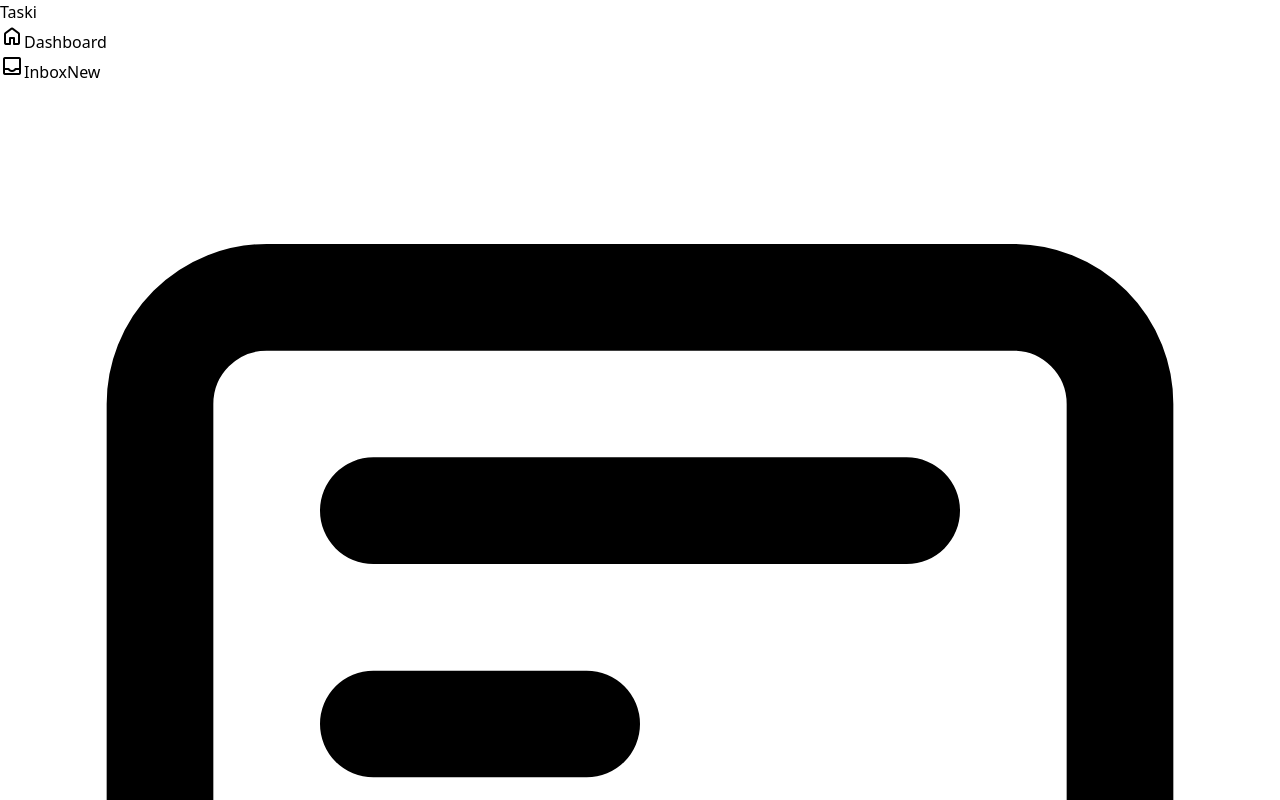
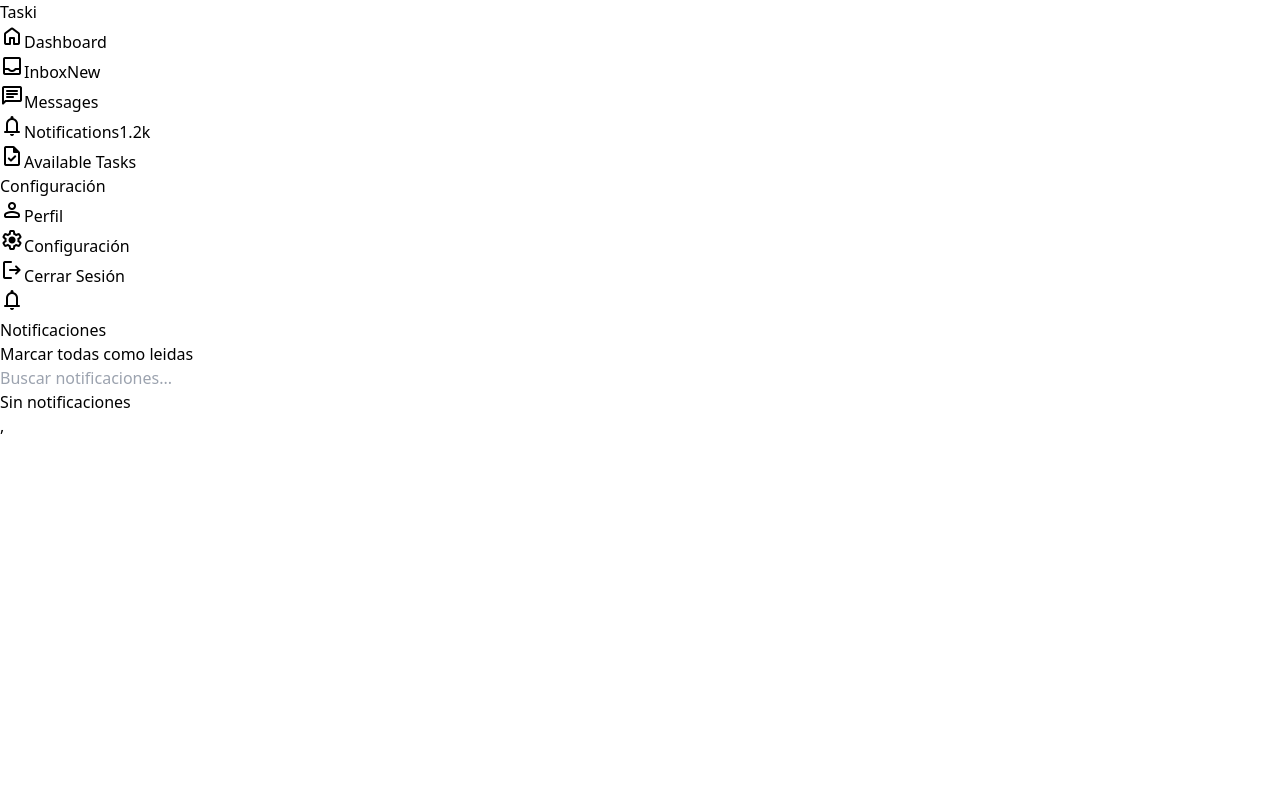
Before and after one commit to jjuancoo/Tareas_Inteligentes_UI, a React (Vite) app: page /dashboard/notifications in a window 1280 px wide. Shown: the top 800 px of the page. Built offline with nearby package versions, Linux system fonts and the light colour scheme.

Commit message:
Rediseño de iconos del Sidebar dentro del dashboard

```diff
--- a/src/components/Sidebar.jsx
+++ b/src/components/Sidebar.jsx
@@ -41,7 +41,9 @@ const Sidebar = () => {
                             <li>
                                 <a href="#" class="relative flex flex-row items-center h-11 focus:outline-none hover:bg-gray-50 text-gray-600 hover:text-gray-800 border-l-4 border-transparent hover:border-indigo-500 pr-6">
                                     <span class="inline-flex justify-center items-center ml-4">
-                                        <svg class="w-5 h-5" fill="none" stroke="currentColor" viewBox="0 0 24 24" xmlns="http://www.w3.org/2000/svg"><path stroke-linecap="round" stroke-linejoin="round" stroke-width="2" d="M7 8h10M7 12h4m1 8l-4-4H5a2 2 0 01-2-2V6a2 2 0 012-2h14a2 2 0 012 2v8a2 2 0 01-2 2h-3l-4 4z"></path></svg>
+                                        <span class="material-symbols-rounded">
+                                            message
+                                        </span>
                                     </span>
                                     <span class="ml-2 text-sm tracking-wide truncate">Messages</span>
                                 </a>
@@ -49,56 +51,47 @@ const Sidebar = () => {
                             <li>
                                 <Link to='/dashboard/notifications' class="relative flex flex-row items-center h-11 focus:outline-none hover:bg-gray-50 text-gray-600 hover:text-gray-800 border-l-4 border-transparent hover:border-indigo-500 pr-6">
                                     <span class="inline-flex justify-center items-center ml-4">
-                                        <svg class="w-5 h-5" fill="none" stroke="currentColor" viewBox="0 0 24 24" xmlns="http://www.w3.org/2000/svg"><path stroke-linecap="round" stroke-linejoin="round" stroke-width="2" d="M15 17h5l-1.405-1.405A2.032 2.032 0 0118 14.158V11a6.002 6.002 0 00-4-5.659V5a2 2 0 10-4 0v.341C7.67 6.165 6 8.388 6 11v3.159c0 .538-.214 1.055-.595 1.436L4 17h5m6 0v1a3 3 0 11-6 0v-1m6 0H9"></path></svg>
+                                        <span class="material-symbols-rounded">
+                                            notifications
+                                        </span>
                                     </span>
                                     <span class="ml-2 text-sm tracking-wide truncate">Notifications</span>
                                     <span class="px-2 py-0.5 ml-auto text-xs font-medium tracking-wide text-red-500 bg-red-50 rounded-full">1.2k</span>
                                 </Link>
                             </li>
+                            <li>
+                                <a href="#" class="relative flex flex-row items-center h-11 focus:outline-none hover:bg-gray-50 text-gray-600 hover:text-gray-800 border-l-4 border-transparent hover:border-indigo-500 pr-6">
+                                    <span class="inline-flex justify-center items-center ml-4">
+                                        <span class="material-symbols-rounded">
+                                            task
+                                        </span>
+                                    </span>
+                                    <span class="ml-2 text-sm tracking-wide truncate">Available Tasks</span>
+                                </a>
+                            </li>
                             <li class="px-5">
                                 <div class="flex flex-row items-center h-8">
-                                    <div class="text-sm font-light tracking-wide text-gray-500">Tasks</div>
+                                    <div class="text-sm font-light tracking-wide text-gray-500">Configuración</div>
                                 </div>
                             </li>
                             <li>
                                 <a href="#" class="relative flex flex-row items-center h-11 focus:outline-none hover:bg-gray-50 text-gray-600 hover:text-gray-800 border-l-4 border-transparent hover:border-indigo-500 pr-6">
                                     <span class="inline-flex justify-center items-center ml-4">
-                                        <svg class="w-5 h-5" fill="none" stroke="currentColor" viewBox="0 0 24 24" xmlns="http://www.w3.org/2000/svg"><path stroke-linecap="round" stroke-linejoin="round" stroke-width="2" d="M9 5H7a2 2 0 00-2 2v12a2 2 0 002 2h10a2 2 0 002-2V7a2 2 0 00-2-2h-2M9 5a2 2 0 002 2h2a2 2 0 002-2M9 5a2 2 0 012-2h2a2 2 0 012 2m-3 7h3m-3 4h3m-6-4h.01M9 16h.01"></path></svg>
+                                        <span class="material-symbols-rounded">
+                                            person
+                                        </span>
                                     </span>
-                                    <span class="ml-2 text-sm tracking-wide truncate">Available Tasks</span>
+                                    <span class="ml-2 text-sm tracking-wide truncate">Perfil</span>
                                 </a>
                             </li>
                             <li>
                                 <a href="#" class="relative flex flex-row items-center h-11 focus:outline-none hover:bg-gray-50 text-gray-600 hover:text-gray-800 border-l-4 border-transparent hover:border-indigo-500 pr-6">
                                     <span class="inline-flex justify-center items-center ml-4">
-                                        <svg class="w-5 h-5" fill="none" stroke="currentColor" viewBox="0 0 24 24" xmlns="http://www.w3.org/2000/svg"><path stroke-linecap="round" stroke-linejoin="round" stroke-width="2" d="M12 4.354a4 4 0 110 5.292M15 21H3v-1a6 6 0 0112 0v1zm0 0h6v-1a6 6 0 00-9-5.197M13 7a4 4 0 11-8 0 4 4 0 018 0z"></path></svg>
+                                        <span class="material-symbols-rounded">
+                                            settings
+                                        </span>
                                     </span>
-                                    <span class="ml-2 text-sm tracking-wide truncate">Clients</span>
-                                    <span class="px-2 py-0.5 ml-auto text-xs font-medium tracking-wide text-green-500 bg-green-50 rounded-full">15</span>
-                                </a>
-                            </li>
-                            <li class="px-5">
-                                <div class="flex flex-row items-center h-8">
-                                    <div class="text-sm font-light tracking-wide text-gray-500">Settings</div>
-                                </div>
-                            </li>
-                            <li>
-                                <a href="#" class="relative flex flex-row items-center h-11 focus:outline-none hover:bg-gray-50 text-gray-600 hover:text-gray-800 border-l-4 border-transparent hover:border-indigo-500 pr-6">
-                                    <span class="inline-flex justify-center items-center ml-4">
-                                        <svg class="w-5 h-5" fill="none" stroke="currentColor" viewBox="0 0 24 24" xmlns="http://www.w3.org/2000/svg"><path stroke-linecap="round" stroke-linejoin="round" stroke-width="2" d="M16 7a4 4 0 11-8 0 4 4 0 018 0zM12 14a7 7 0 00-7 7h14a7 7 0 00-7-7z"></path></svg>
-                                    </span>
-                                    <span class="ml-2 text-sm tracking-wide truncate">Profile</span>
-                                </a>
-                            </li>
-                            <li>
-                                <a href="#" class="relative flex flex-row items-center h-11 focus:outline-none hover:bg-gray-50 text-gray-600 hover:text-gray-800 border-l-4 border-transparent hover:border-indigo-500 pr-6">
-                                    <span class="inline-flex justify-center items-center ml-4">
-                                        <svg class="w-5 h-5" fill="none" stroke="currentColor" viewBox="0 0 24 24" xmlns="http://www.w3.org/2000/svg">
-                                            <path stroke-linecap="round" stroke-linejoin="round" stroke-width="2" d="M10.325 4.317c.426-1.756 2.924-1.756 3.35 0a1.724 1.724 0 002.573 1.066c1.543-.94 3.31.826 2.37 2.37a1.724 1.724 0 001.065 2.572c1.756.426 1.756 2.924 0 3.35a1.724 1.724 0 00-1.066 2.573c.94 1.543-.826 3.31-2.37 2.37a1.724 1.724 0 00-2.572 1.065c-.426 1.756-2.924 1.756-3.35 0a1.724 1.724 0 00-2.573-1.066c-1.543.94-3.31-.826-2.37-2.37a1.724 1.724 0 00-1.065-2.572c-1.756-.426-1.756-2.924 0-3.35a1.724 1.724 0 001.066-2.573c-.94-1.543.826-3.31 2.37-2.37.996.608 2.296.07 2.572-1.065z"></path>
-                                            <path stroke-linecap="round" stroke-linejoin="round" stroke-width="2" d="M15 12a3 3 0 11-6 0 3 3 0 016 0z"></path>
-                                        </svg>
-                                    </span>
-                                    <span class="ml-2 text-sm tracking-wide truncate">Settings</span>
+                                    <span class="ml-2 text-sm tracking-wide truncate">Configuración</span>
                                 </a>
                             </li>
                             <li>
@@ -111,9 +104,11 @@ const Sidebar = () => {
                                     <Link to="/">
 
                                         <span class="inline-flex justify-center items-center ml-4">
-                                            <svg class="w-5 h-5" fill="none" stroke="currentColor" viewBox="0 0 24 24" xmlns="http://www.w3.org/2000/svg"><path stroke-linecap="round" stroke-linejoin="round" stroke-width="2" d="M17 16l4-4m0 0l-4-4m4 4H7m6 4v1a3 3 0 01-3 3H6a3 3 0 01-3-3V7a3 3 0 013-3h4a3 3 0 013 3v1"></path></svg>
+                                            <span class="material-symbols-rounded">
+                                                logout
+                                            </span>
                                         </span>
-                                        <span class="ml-2 text-sm tracking-wide truncate">Logout</span>
+                                        <span class="ml-2 text-sm tracking-wide truncate">Cerrar Sesión</span>
                                     </Link>
                                 </button>
                             </li>
```
